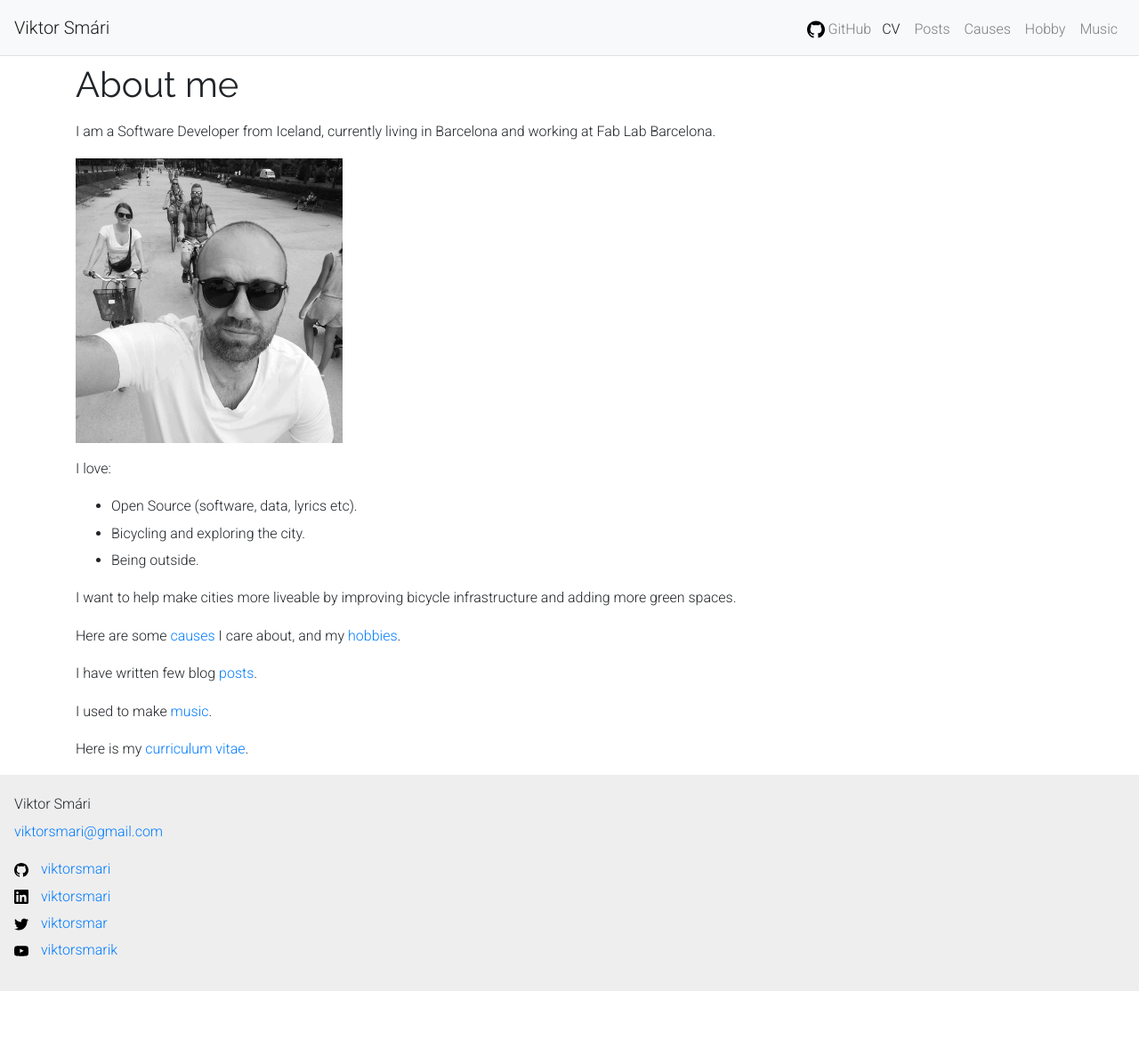
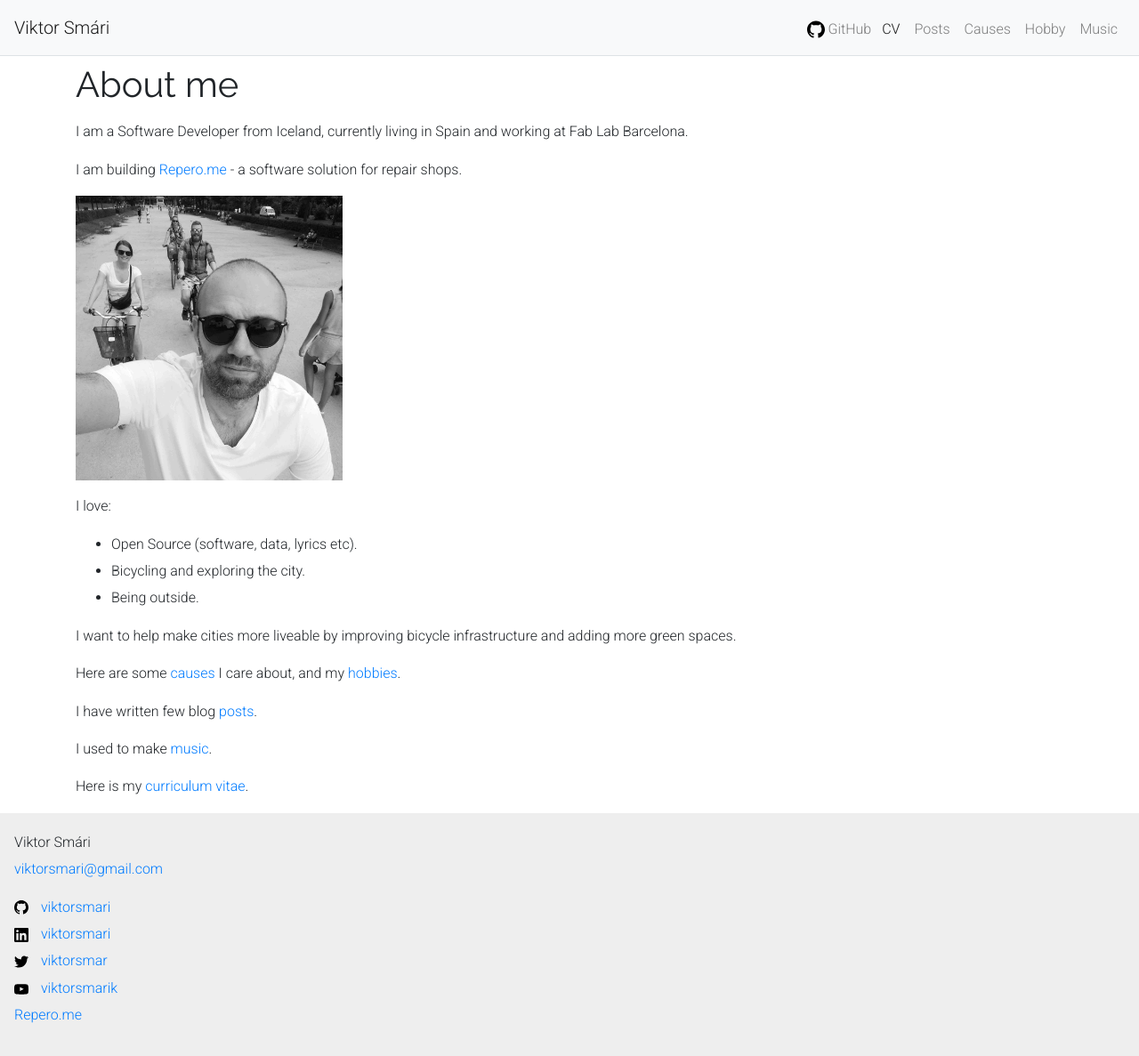
Before and after one commit to viktorsmari/viktorsmari.github.io, a Jekyll site: the page built from index.md, in a window 1280 px wide and 1187 px high. Shown: the whole window at 89% size. Built offline with Jekyll 4.4.1, drawn with Linux system fonts in a browser that asks for light colours; comment, search, counter and statistics services are not loaded.

Commit message:
Update address

```diff
--- a/_includes/social.html
+++ b/_includes/social.html
@@ -11,4 +11,5 @@
   {%- if site.youtube_username -%}<li><a href="https://youtube.com/{{ site.youtube_username| cgi_escape | escape }}"><svg class="svg-icon"><use xlink:href="{{ '/assets/minima-social-icons.svg#youtube' | relative_url }}"></use></svg> <span class="username">{{ site.youtube_username| escape }}</span></a></li>{%- endif -%}
   {%- if site.googleplus_username -%}<li><a href="https://plus.google.com/{{ site.googleplus_username| escape }}"><svg class="svg-icon"><use xlink:href="{{ '/assets/minima-social-icons.svg#googleplus' | relative_url }}"></use></svg> <span class="username">{{ site.googleplus_username| escape }}</span></a></li>{%- endif -%}
   {%- if site.rss -%}<li><a href="{{ 'feed.xml' | relative_url }}"><svg class="svg-icon"><use xlink:href="{{ '/assets/minima-social-icons.svg#rss' | relative_url }}"></use></svg> <span>{{ site.rss | escape }}</span></a></li>{%- endif -%}
+  <li><a href="https://repero.me" target="_blank">Repero.me</a></li>
 </ul>
--- a/index.md
+++ b/index.md
@@ -4,7 +4,9 @@ permalink: "/"
 layout: page
 ---
 
-I am a Software Developer from Iceland, currently living in Barcelona and working at Fab Lab Barcelona.
+I am a Software Developer from Iceland, currently living in Spain and working at Fab Lab Barcelona.
+
+I am building [Repero.me](https://repero.me) - a software solution for repair shops.
 
 <img src="/assets/selfie_bike_bw.jpg" class="img-fluid" width="300"/>
 
```
